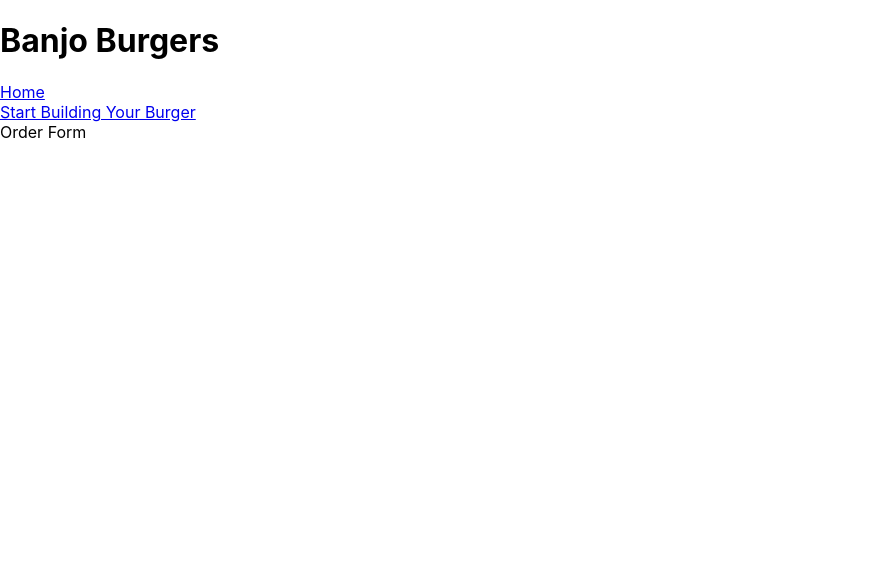
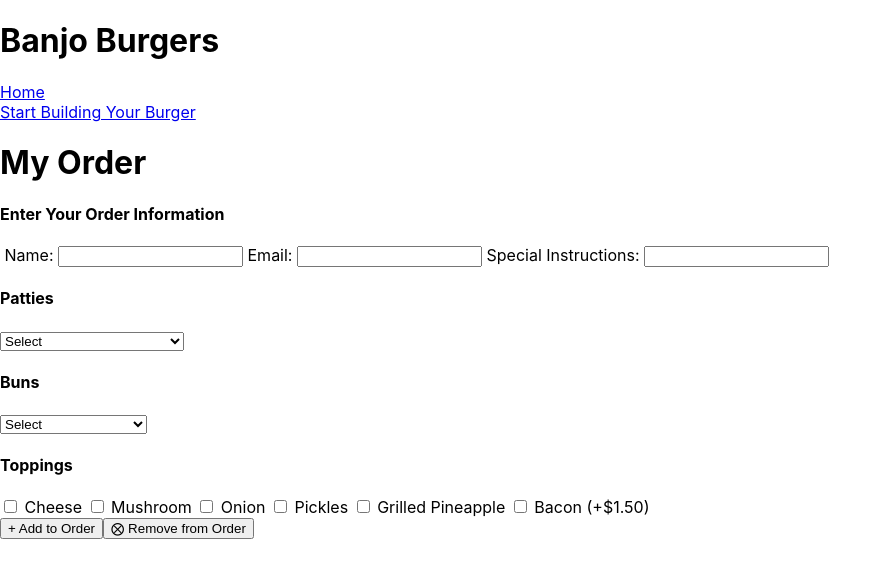
Before and after one commit to ErikSandvikSEA/Banjo-Burgers, a React (Create React App) app in the folder banjo-burgers-app/: page /order-form in a window 1280 px wide. Shown: the top 578 px of the page, without its empty margins (0-892 px from the left). Built offline with nearby package versions, Linux system fonts and the light colour scheme.

Commit message:
added order info, burgerBuilder

```diff
--- a/banjo-burgers-app/package.json
+++ b/banjo-burgers-app/package.json
@@ -6,6 +6,7 @@
     "@testing-library/jest-dom": "^4.2.4",
     "@testing-library/react": "^9.5.0",
     "@testing-library/user-event": "^7.2.1",
+    "axios": "^0.19.2",
     "react": "^16.13.1",
     "react-dom": "^16.13.1",
     "react-router-dom": "^5.1.2",
--- /dev/null
+++ b/banjo-burgers-app/src/components/BurgerBuilder.jsx
@@ -0,0 +1,88 @@
+import React, { useState, useEffect } from 'react'
+import { useParams, useHistory, useRouteMatch, Route, Link } from 'react-router-dom' // hook
+
+
+const BurgerBuilder = (props) => {
+     const { } = props
+     return (
+          <div>
+               <div>
+                    <label><h4>
+                         Patties
+               </h4>
+
+                         <select
+                              name='patties'
+                         >
+                              <option value='selectBun'>Select</option>
+                              <option value='quarterPoundBeef'>1/4 lb Beef</option>
+                              <option value='groundTurkey'>Ground Turkey</option>
+                              <option value='chickenBreast'>Grilled Chicken Breast</option>
+                              <option value='salmon'>Salmon (+$1.50)</option>
+                              <option value='blackBeanBurger'>Black Bean</option>
+                              <option value='impossibleBurger'>Impossible Burger (+$2.00)</option>
+                              <option value='beyondBurger'>Beyond Burger (+$2.00)</option>
+                         </select></label>
+               </div>
+
+               <div>
+                    <label><h4>
+                         Buns
+               </h4>
+
+                         <select
+                              name='buns'
+                         >
+                              <option value='selectBun'>Select</option>
+                              <option value='plain'>Plain</option>
+                              <option value='sesameSeed'>Sesame Seed</option>
+                              <option value='potato'>Potato</option>
+                              <option value='wholeWheat'>Whole Wheat</option>
+                              <option value='lettuceWrap'>Lettuce Wrap</option>
+                              <option value='pretzel'>Pretzel Roll (+$2.00)</option>
+                              <option value='glutenFree'>Gluten-Free (+$2.50)</option>
+                         </select></label>
+               </div>
+
+               <div>
+                    <form>
+                         <label><h4>
+                              Toppings
+               </h4></label>
+                         <label>
+                              <input
+                              name='cheese'
+                              type="checkbox" />&nbsp;Cheese&nbsp;
+                         </label>
+                         <label>
+                              <input
+                              name='mushroom'
+                              type="checkbox" />&nbsp;Mushroom&nbsp;
+                         </label>
+                         <label>
+                              <input
+                              name='onion'
+                              type="checkbox" />&nbsp;Onion&nbsp;
+                         </label>
+                         <label>
+                              <input
+                              name='pickles'
+                              type="checkbox" />&nbsp;Pickles&nbsp;
+                         </label>
+                         <label>
+                              <input
+                              name='pineapple'
+                              type='checkbox' />&nbsp;Grilled Pineapple&nbsp;
+                         </label>
+                         <label>
+                              <input
+                              name='bacon'
+                              type="checkbox" />&nbsp;Bacon (+$1.50)&nbsp;
+                         </label>
+                    </form>
+               </div>
+
+          </div >
+     )
+}
+export default BurgerBuilder
--- a/banjo-burgers-app/src/components/OrderForm.jsx
+++ b/banjo-burgers-app/src/components/OrderForm.jsx
@@ -1,11 +1,29 @@
 import React, { useState, useEffect } from 'react'
 import { useParams, useHistory, useRouteMatch, Route, Link } from 'react-router-dom' // hook
 
+import OrderInfo from './OrderInfo'
+import BurgerBuilder from './BurgerBuilder'
 
-const OrderForm = () => {
+
+const OrderForm = (props) => {
+     const { } = props
      return (
-          <div>Order Form</div>
+          <div>
+               <h1>
+                   My Order
+               </h1>
+
+               <form>
+                   <OrderInfo/>
+
+                    <BurgerBuilder />
+
+                    <button
+                    > + Add to Order</button>
+                    <button
+                    > ⨂ Remove from Order</button>
+               </form>
+          </div>
      )
-     }
-
-     export default OrderForm
+}
+export default OrderForm
--- /dev/null
+++ b/banjo-burgers-app/src/components/OrderInfo.jsx
@@ -0,0 +1,38 @@
+import React, { useState, useEffect } from 'react'
+import { useParams, useHistory, useRouteMatch, Route, Link } from 'react-router-dom' // hook
+
+
+const OrderInfo = (props) => {
+     const { } = props
+     return (
+          <div>
+               <h4>
+                    Enter Your Order Information
+               </h4>
+
+               <form>
+                    <div className='errors'></div>
+
+                    <label>&nbsp;Name:&nbsp;
+                    <input
+                              name='name'
+                              type='text'
+                         />
+                    </label>
+                    <label>&nbsp;Email:&nbsp;
+                    <input
+                              name='email'
+                              type='email'
+                         />
+                    </label>
+                    <label>&nbsp;Special Instructions:&nbsp;
+                    <input
+                              name='specialInstructions'
+                              type='text'
+                         />
+                    </label>
+               </form>
+          </div>
+     )
+}
+export default OrderInfo
```
Also changed, not shown: 1 other file (tests, documents, lock files or other folders).
